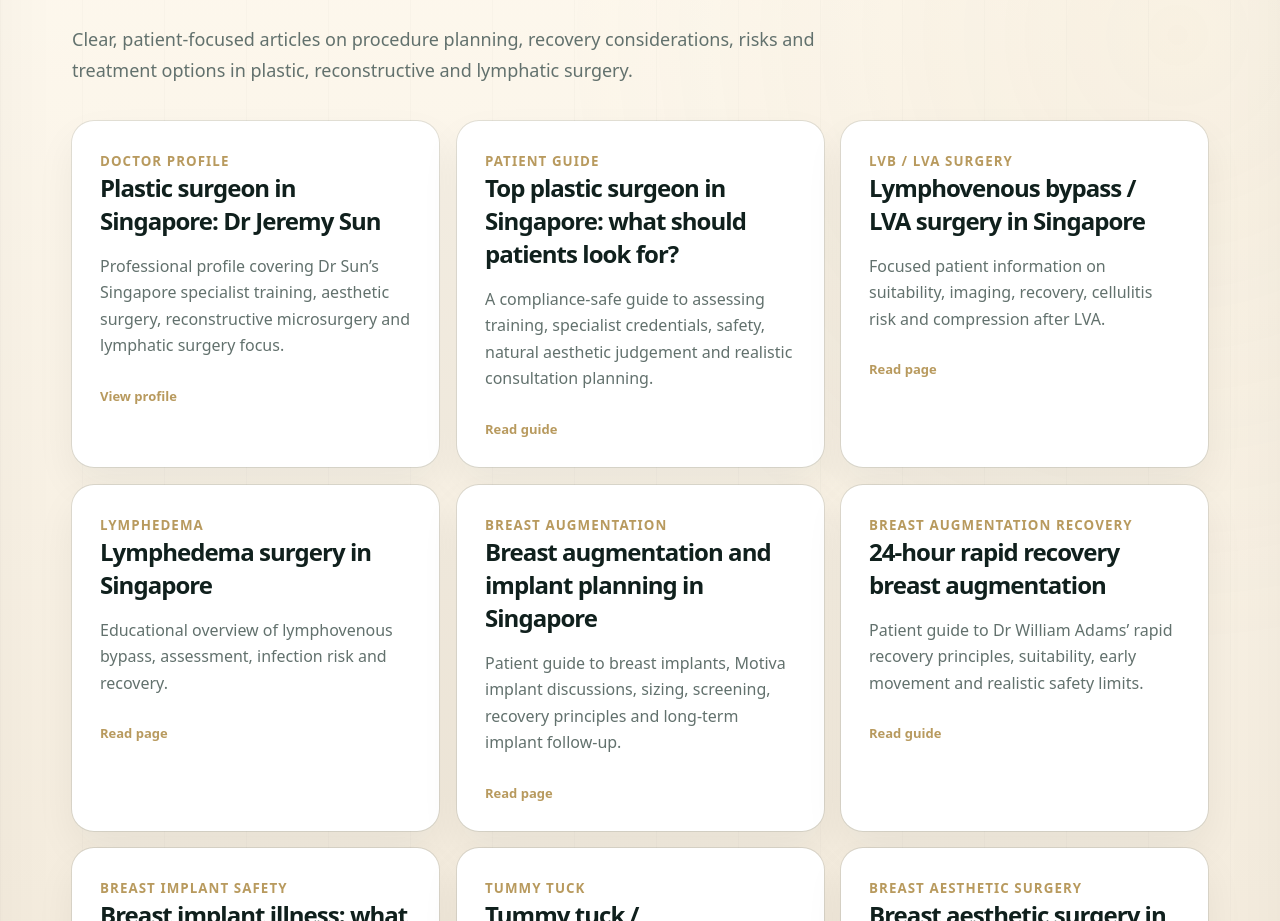
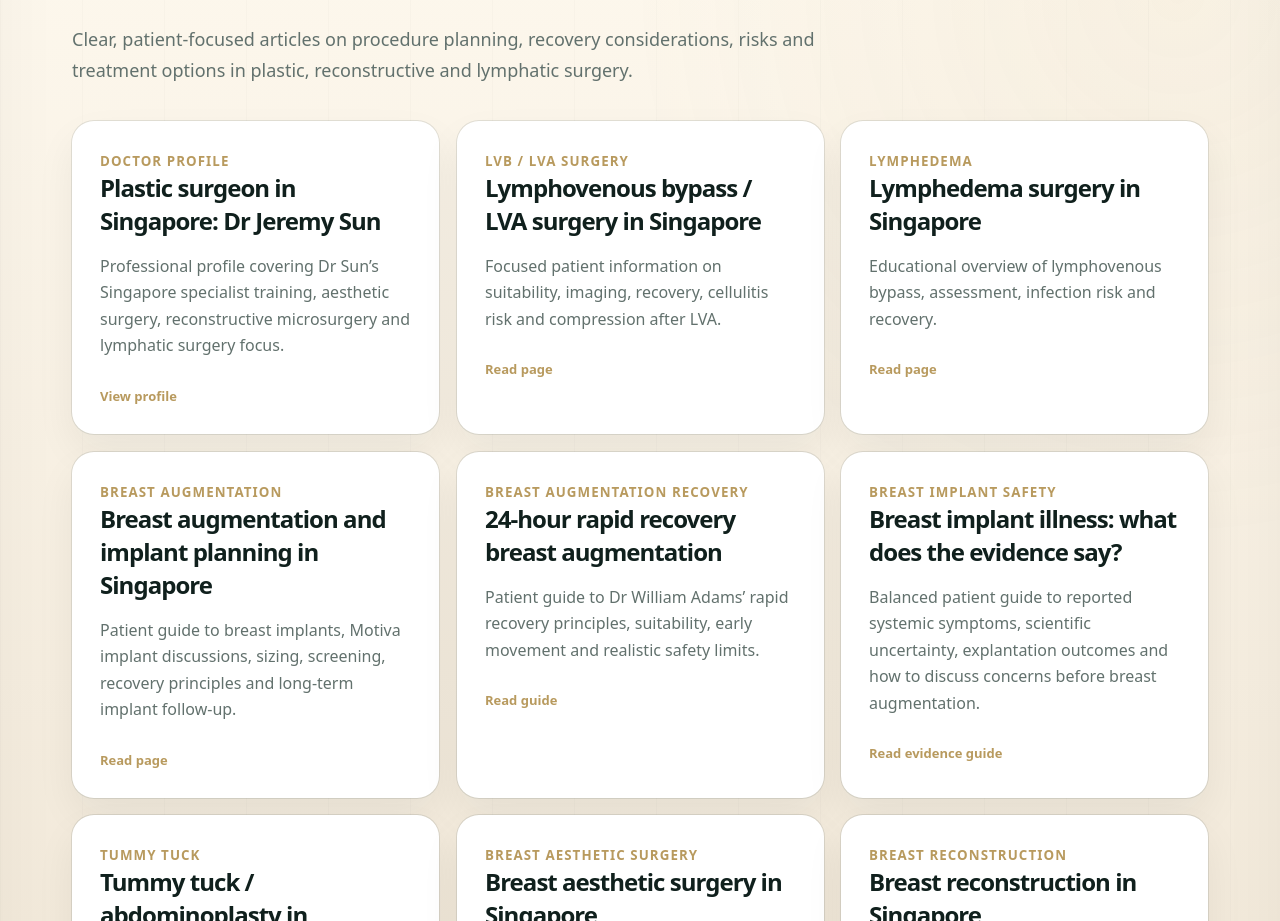
Before and after one commit to zatyrical/plasticwebsite, a Next.js app: page / in a window 1280 px wide. Shown: the part 7645-8566 px from the top of the page. Built offline with nearby package versions, Linux system fonts and the light colour scheme.

Commit message:
Consolidate surgeon guide: update app/page.tsx

```diff
--- a/app/page.tsx
+++ b/app/page.tsx
@@ -216,7 +216,6 @@ export default function Home() {
           <p className="section-intro">Clear, patient-focused articles on procedure planning, recovery considerations, risks and treatment options in plastic, reconstructive and lymphatic surgery.</p>
           <div className="grid-3">
             <a className="card blog-card linked-card" href="/plastic-surgeon-singapore"><small>Doctor profile</small><h3>Plastic surgeon in Singapore: Dr Jeremy Sun</h3><p>Professional profile covering Dr Sun’s Singapore specialist training, aesthetic surgery, reconstructive microsurgery and lymphatic surgery focus.</p><span>View profile</span></a>
-            <a className="card blog-card linked-card" href="/top-plastic-surgeon-singapore"><small>Patient guide</small><h3>Top plastic surgeon in Singapore: what should patients look for?</h3><p>A compliance-safe guide to assessing training, specialist credentials, safety, natural aesthetic judgement and realistic consultation planning.</p><span>Read guide</span></a>
             <a className="card blog-card linked-card" href="/lymphovenous-bypass-lva-surgery-singapore"><small>LVB / LVA surgery</small><h3>Lymphovenous bypass / LVA surgery in Singapore</h3><p>Focused patient information on suitability, imaging, recovery, cellulitis risk and compression after LVA.</p><span>Read page</span></a>
             <a className="card blog-card linked-card" href="/lymphedema-surgery-singapore"><small>Lymphedema</small><h3>Lymphedema surgery in Singapore</h3><p>Educational overview of lymphovenous bypass, assessment, infection risk and recovery.</p><span>Read page</span></a>
             <a className="card blog-card linked-card" href="/breast-augmentation-singapore"><small>Breast augmentation</small><h3>Breast augmentation and implant planning in Singapore</h3><p>Patient guide to breast implants, Motiva implant discussions, sizing, screening, recovery principles and long-term implant follow-up.</p><span>Read page</span></a>
```
